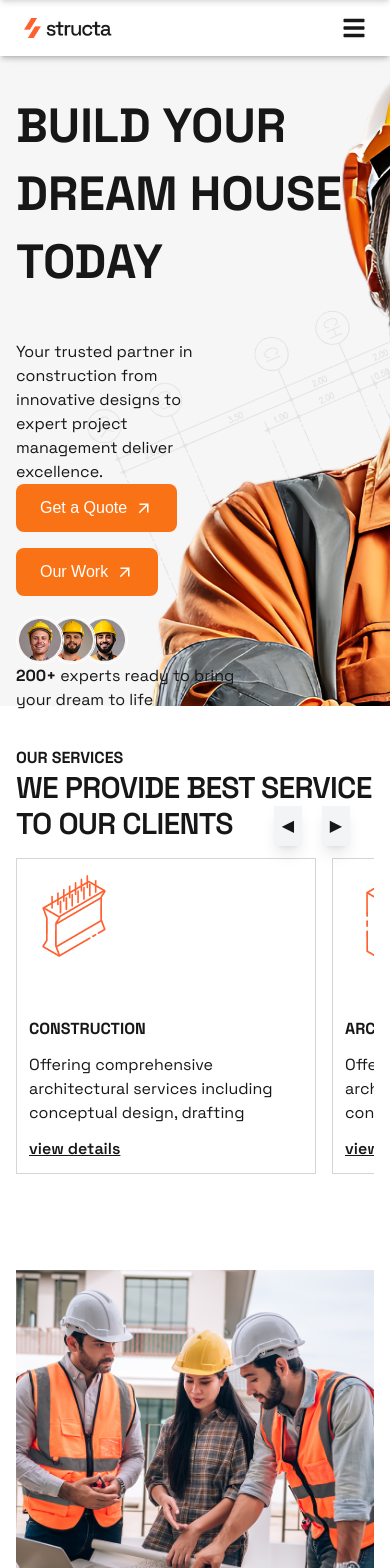
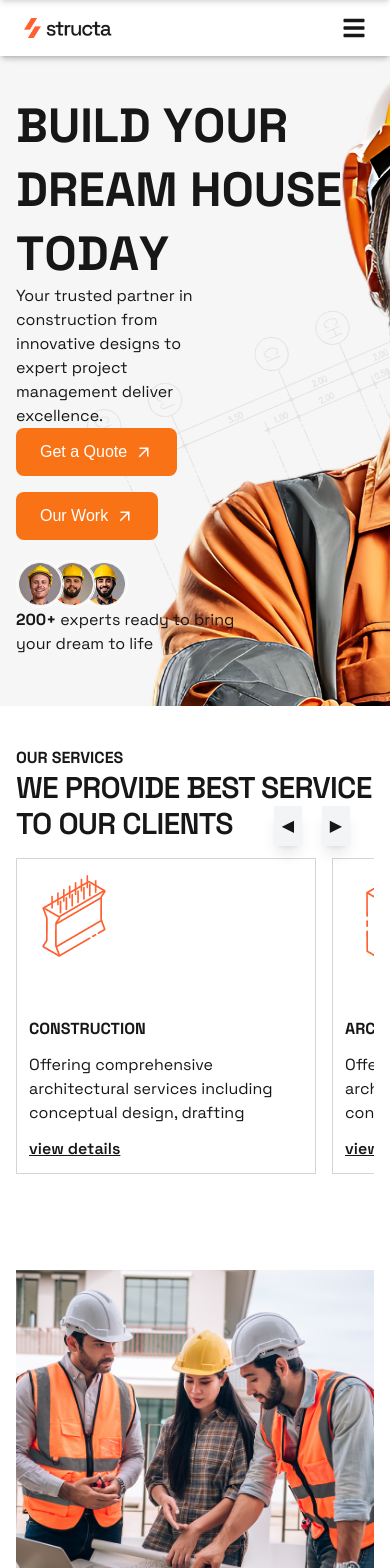
Before and after one commit to tanvirgeek/structa, a Next.js app: page / in a window 390 px wide. Shown: the top 1568 px of the page. Built offline with nearby package versions, Linux system fonts and the light colour scheme; a web font is replaced by a local one.

Commit message:
Animation Update

```diff
--- a/package.json
+++ b/package.json
@@ -15,6 +15,7 @@
     "react": "^19.0.0",
     "react-dom": "^19.0.0",
     "react-icons": "^5.5.0",
+    "react-intersection-observer": "^9.16.0",
     "react-leaflet": "^5.0.0"
   },
   "devDependencies": {
--- a/src/app/about/page.tsx
+++ b/src/app/about/page.tsx
@@ -11,6 +11,7 @@ import PageHero from "@/components/PageHero";
 const About = () => {
   return (
     <div>
+
       <PageHero heading={`Crafting\nstructures for`} text="Contact With Us" />
       <PageHeroImage imageUrl={"/aboutUsHero.png"} />
       <AboutDescription />
--- a/src/app/page.tsx
+++ b/src/app/page.tsx
@@ -2,8 +2,8 @@ import BlogPosts from "@/components/BlogPosts";
 import Commitment from "@/components/Commitment";
 import ExcitedToStart from "@/components/ExcitedToStart";
 import ExpertTeam from "@/components/ExpertTeam";
+import FadeInOnScroll from "@/components/FadeInOnScroll";
 import FeaturedProjects from "@/components/FeaturedProjects";
-import Footer from "@/components/Footer";
 import Hero from "@/components/Hero";
 import Services from "@/components/Services";
 import TotalProjects from "@/components/TotalProjects";
@@ -14,15 +14,42 @@ export default function Home() {
   return (
     <div>
       <Hero />
+
+      <FadeInOnScroll direction="right" delay={0.1}>
         <Services />
+      </FadeInOnScroll>
+
+      <FadeInOnScroll direction="left" delay={0.1}>
         <Commitment />
+      </FadeInOnScroll>
+
+      <FadeInOnScroll direction="right" delay={0.1}>
         <VisionMission />
+      </FadeInOnScroll>
+
+      <FadeInOnScroll direction="left" delay={0.1}>
         <TotalProjects />
+      </FadeInOnScroll>
+
+      <FadeInOnScroll direction="right" delay={0.1}>
         <FeaturedProjects />
+      </FadeInOnScroll>
+
+      <FadeInOnScroll direction="left" delay={0.1}>
         <WhyChooseUs />
+      </FadeInOnScroll>
+
+      <FadeInOnScroll direction="right" delay={0.1}>
         <ExpertTeam />
+      </FadeInOnScroll>
+
+      <FadeInOnScroll direction="left" delay={0.1}>
         <BlogPosts />
+      </FadeInOnScroll>
+
+      <FadeInOnScroll direction="right" delay={0.1}>
         <ExcitedToStart />
+      </FadeInOnScroll>
     </div>
   );
 }
--- a/src/components/AnimatedHeading.tsx
+++ b/src/components/AnimatedHeading.tsx
@@ -1,67 +1,61 @@
 "use client";
 
-import { motion, useScroll, useTransform } from "framer-motion";
-import { useRef } from "react";
+import { motion } from "framer-motion";
 
 interface AnimatedHeadingProps {
-  lines: string[]; // Each line of heading
-  enableScrollEffect?: boolean; // Scroll-based horizontal movement
-  className?: string; // Additional Tailwind classes
+  lines: string[];
+  className?: string;
 }
 
 const AnimatedHeading: React.FC<AnimatedHeadingProps> = ({
   lines,
-  enableScrollEffect = true,
   className = "",
 }) => {
-  const ref = useRef(null);
-
-  // Scroll-based horizontal transform
-  const { scrollYProgress } = useScroll({
-    target: ref,
-    offset: ["start end", "end start"],
-  });
-
-  // We start with x being 0% and only apply scrolling effect after the scroll happens
-  const x = useTransform(scrollYProgress, [0, 1], ["0%", "20%"]);
-
   const container = {
     hidden: {},
     show: {
       transition: {
-        staggerChildren: 0.2,
+        staggerChildren: 0.06, // Slightly more space between letter drops
+        delayChildren: 0.1,
       },
     },
   };
 
-  const line = {
-    hidden: { opacity: 0, y: 30 },
+  const letter = {
+    hidden: { y: -180, opacity: 0 }, // Higher drop
     show: {
+      y: 0,
       opacity: 1,
-      y: 0,
       transition: {
-        duration: 0.6,
-        ease: "easeOut",
+        type: "spring",
+        stiffness: 1200,
+        damping: 70,
+        mass: 1.5,
+        duration: 0.8, // More hang-time per letter
       },
     },
   };
 
   return (
     <motion.div
-      ref={ref}
       initial="hidden"
       animate="show"
       variants={container}
       className={`overflow-hidden ${className}`}
     >
-      <motion.h1
-        className="text-4xl font-bold leading-tight sm:text-5xl md:text-6xl text-primary space-y-2"
-        style={enableScrollEffect ? { x: "0%" } : {}} // Ensure that no transform is applied initially
-      >
-        {lines.map((lineText, idx) => (
-          <motion.div key={idx} variants={line}>
-            {lineText} {/* Line text */}
-          </motion.div>
+      <motion.h1 className="text-4xl font-bold leading-tight sm:text-5xl md:text-6xl text-primary space-y-1">
+        {lines.map((line, lineIndex) => (
+          <div key={lineIndex} className="whitespace-nowrap">
+            {line.split("").map((char, charIndex) => (
+              <motion.span
+                key={char + charIndex}
+                variants={letter}
+                className="inline-block"
+              >
+                {char === " " ? "\u00A0" : char}
+              </motion.span>
+            ))}
+          </div>
         ))}
       </motion.h1>
     </motion.div>
--- /dev/null
+++ b/src/components/FadeInOnScroll.tsx
@@ -0,0 +1,83 @@
+"use client";
+
+import { motion, useAnimation } from "framer-motion";
+import { useInView } from "react-intersection-observer";
+import { useEffect } from "react";
+
+type Direction = "up" | "down" | "left" | "right";
+
+interface FadeInOnScrollProps {
+  children: React.ReactNode;
+  className?: string;
+  delay?: number;
+  direction?: Direction;
+}
+
+const getInitialPosition = (direction: Direction) => {
+  switch (direction) {
+    case "up":
+      return { y: 300, x: 0 };
+    case "down":
+      return { y: -300, x: 0 };
+    case "left":
+      return { x: 300, y: 0 };
+    case "right":
+      return { x: -300, y: 0 };
+    default:
+      return { y: 300, x: 0 };
+  }
+};
+
+const FadeInOnScroll: React.FC<FadeInOnScrollProps> = ({
+  children,
+  className = "",
+  delay = 0.1,
+  direction = "up",
+}) => {
+  const controls = useAnimation();
+  const [ref, inView] = useInView({
+    triggerOnce: false,
+    threshold: 0.2,
+  });
+
+  useEffect(() => {
+    if (inView) {
+      controls.start("visible");
+    } else {
+      controls.start("hidden");
+    }
+  }, [inView, controls]);
+
+  const initial = getInitialPosition(direction);
+
+  const variants = {
+    hidden: {
+      opacity: 0,
+      ...initial,
+    },
+    visible: {
+      opacity: 1,
+      x: 0,
+      y: 0,
+      transition: {
+        duration: 0.6,
+        ease: "easeOut",
+        delay,
+      },
+    },
+  };
+
+  return (
+    <motion.div
+      ref={ref}
+      initial="hidden"
+      animate={controls}
+      variants={variants}
+      className={className}
+    >
+      {children}
+    </motion.div>
+  );
+};
+
+export default FadeInOnScroll;
--- a/src/components/Hero.tsx
+++ b/src/components/Hero.tsx
@@ -8,13 +8,7 @@ const Hero = () => {
   return (
     <div className="h-[650px] md:h-[800px] bg-[url('/Hero.png')] bg-cover bg-center">
       <div className="app-section">
-        <div>
-          <AnimatedHeading
-            lines={["Build Your", "Dream House", "Today"]}
-            enableScrollEffect
-            className="mb-12"
-          />
-        </div>
+        <AnimatedHeading lines={["Build Your", "Dream House", "Today"]} />
 
         <p className="w-1/2">
           Your trusted partner in construction from innovative designs to expert
--- a/src/components/PageHero.tsx
+++ b/src/components/PageHero.tsx
@@ -1,4 +1,7 @@
+"use client";
+
 import React from "react";
+import AnimatedHeading from "./AnimatedHeading"; // adjust the path as necessary
 
 type PageHeroProps = {
   heading: string;
@@ -6,17 +9,13 @@ type PageHeroProps = {
 };
 
 const PageHero: React.FC<PageHeroProps> = ({ heading, text }) => {
+  // Split heading by line breaks
+  const lines = heading.split("\n");
+
   return (
     <div className="app-section flex flex-col md:flex-row gap-16 md:gap-40">
       <div className="pl-16">
-        <h1 className="app-sub-heading">
-          {heading.split("\n").map((line, index) => (
-            <React.Fragment key={index}>
-              {line}
-              <br />
-            </React.Fragment>
-          ))}
-        </h1>
+        <AnimatedHeading lines={lines} className="mb-4" />
         <p className="text-primary">{text}</p>
       </div>
     </div>
```
Also changed, not shown: 1 other file (tests, documents, lock files or other folders). Lines whose indentation alone changed are shown as unchanged.
